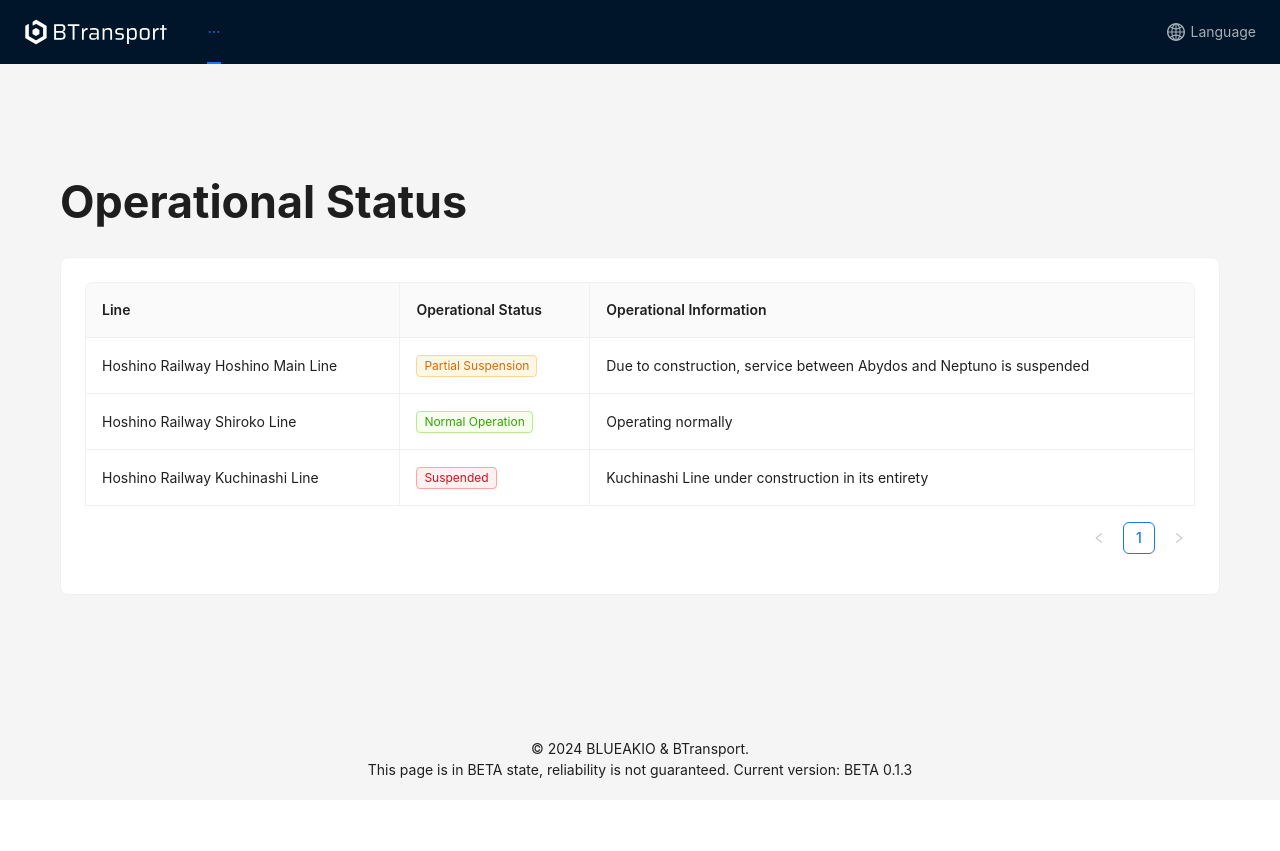
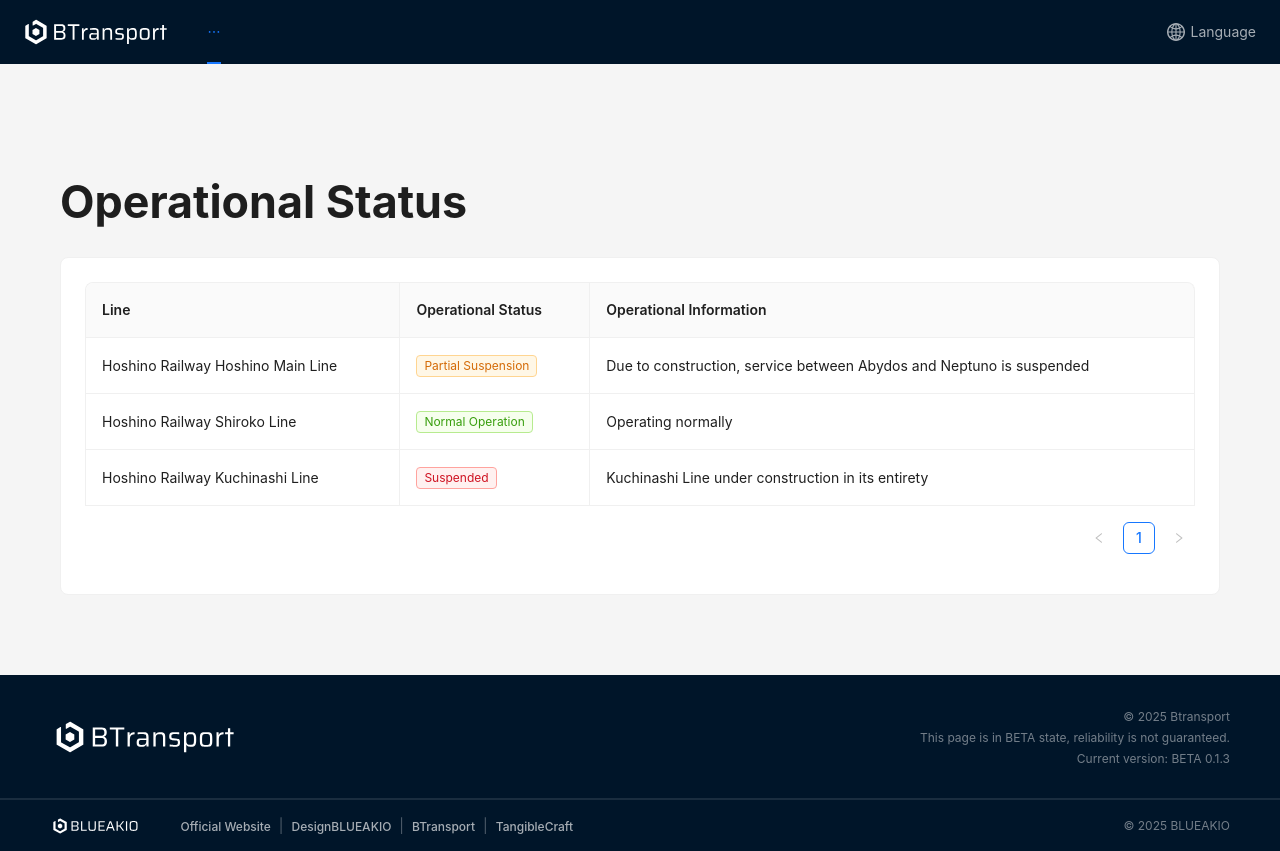
Before and after one commit to BLUEAKIO/Btransport-Website-archive, a React (Vite) app in the folder website/: page /train_info in a window 1280 px wide. Before the commit the page ends 800 px from the top, so only its background shows below. Built offline with nearby package versions, Linux system fonts and the light colour scheme.

Commit message:
大幅修改页脚

```diff
--- a/website/src/components/Footer.jsx
+++ b/website/src/components/Footer.jsx
@@ -1,17 +1,185 @@
 import React from 'react';
-import { Layout } from 'antd';
+import { Layout, Row, Col, Space } from 'antd';
 import { useTranslation } from 'react-i18next';
+import Logo from '../assets/logo.svg';
+import BLUEAKIOLogo from '../assets/BLUEAKIO-Logo-White.svg';
+import styled from 'styled-components';
 
 const { Footer } = Layout;
+
+const ResponsiveRow = styled(Row)`
+  @media screen and (max-width: 768px) {
+    flex-direction: column;
+    gap: 15px;
+    text-align: center;
+  }
+`;
+
+const RightAlignedCol = styled(Col)`
+  text-align: right;
+  @media screen and (max-width: 768px) {
+    text-align: center;
+  }
+`;
+
+const BottomSection = styled.div`
+  padding: 15px 50px;
+  background-color: #001529;
+  border-top: 1px solid rgba(255,255,255,0.1);
+`;
+
+const BottomRow = styled(Row)`
+  @media screen and (max-width: 768px) {
+    flex-direction: column;
+    align-items: center;
+    gap: 15px;
+  }
+`;
+
+const BottomCol = styled(Col)`
+  display: flex;
+  justify-content: ${props => props.align || 'flex-start'};
+  flex: ${props => props.flex || 'none'};
+  margin-left: ${props => props.marginLeft || '0'};
+
+  @media screen and (max-width: 768px) {
+    justify-content: center;
+    margin-left: 0;
+    width: 100%;
+  }
+`;
+
+const LinkSpace = styled(Space)`
+  display: flex;
+  justify-content: flex-start;
+  flex-wrap: wrap;
+  gap: 8px !important; // 统一设置间距
+
+  .ant-space-item {
+    margin-right: 0 !important; // 覆盖 Space 默认的 margin
+  }
+
+  @media screen and (max-width: 768px) {
+    justify-content: center;
+    gap: 4px !important;
+  }
+`;
 
 const AppFooter = () => {
   const { t } = useTranslation();
 
   return (
-    <Footer style={{ textAlign: 'center', padding: '20px' }}>
-      {t('footer.copyright')}
-      <br />
-      {t('footer.beta')}
+    <Footer style={{
+      background: '#001529',
+      color: 'rgba(255, 255, 255, 0.65)',
+      padding: '0',
+      marginTop: '40px',
+      fontSize: '14px'
+    }}>
+      {/* 顶部主导航 */}
+      {/*<div style={{
+        padding: '40px 50px',
+        backgroundColor: '#001529',
+        borderBottom: '1px solid rgba(255, 255, 255, 0.1)'
+      }}>
+        <Row gutter={[48, 32]} justify="start">
+          <Col xs={24} sm={12} md={6} lg={4}>
+            <h4 style={{
+              color: '#fff',
+              marginBottom: '20px',
+              fontWeight: 'bold',
+              fontSize: '14px'
+            }}>{t('footer.travelInfo')}</h4>
+            <ul style={{
+              listStyle: 'none',
+              padding: 0,
+              lineHeight: '2'
+            }}>
+              <li><a href="/train_info" style={{ color: 'rgba(255, 255, 255, 0.65)' }}>{t('footer.trainInfo')}</a></li>
+              <li><a href="/schedule" style={{ color: 'rgba(255, 255, 255, 0.65)' }}>{t('footer.schedule')}</a></li>
+              <li><a href="/stations" style={{ color: 'rgba(255, 255, 255, 0.65)' }}>{t('footer.stations')}</a></li>
+              <li><a href="/fares" style={{ color: 'rgba(255, 255, 255, 0.65)' }}>{t('footer.fares')}</a></li>
+            </ul>
+          </Col>
+          <Col xs={24} sm={12} md={6} lg={4}>
+            <h4 style={{ color: '#fff', marginBottom: '20px', fontWeight: 'bold' }}>{t('footer.services')}</h4>
+            <ul style={{ listStyle: 'none', padding: 0, lineHeight: '2' }}>
+              <li><a href="/cards">{t('footer.transitCards')}</a></li>
+              <li><a href="/passes">{t('footer.passes')}</a></li>
+              <li><a href="/reservations">{t('footer.reservations')}</a></li>
+            </ul>
+          </Col>
+          <Col xs={24} sm={12} md={6} lg={4}>
+            <h4 style={{ color: '#fff', marginBottom: '20px', fontWeight: 'bold' }}>{t('footer.company')}</h4>
+            <ul style={{ listStyle: 'none', padding: 0, lineHeight: '2' }}>
+              <li><a href="/about">{t('footer.aboutUs')}</a></li>
+              <li><a href="/news">{t('footer.news')}</a></li>
+              <li><a href="/sustainability">{t('footer.sustainability')}</a></li>
+            </ul>
+          </Col>
+        </Row>
+      </div>*/}
+
+      {/* 中部公司信息 */}
+      <div style={{
+        padding: '30px 50px',
+        backgroundColor: '#001529',
+        borderBottom: '1px solid rgba(255, 255, 255, 0.1)'
+      }}>
+        <ResponsiveRow justify="space-between" align="middle">
+          <Col>
+            <img
+              src={Logo}
+              alt="Btransport"
+              style={{
+                height: '40px',
+                display: 'block',
+                marginBottom: 0,
+                verticalAlign: 'middle'
+              }}
+            />
+          </Col>
+          <RightAlignedCol>
+            <span style={{
+              color: 'rgba(255,255,255,0.45)',
+              fontSize: '12px'
+            }}>© {new Date().getFullYear()} Btransport<br />{t('footer.beta')}<br />{t('footer.version')}</span>
+          </RightAlignedCol>
+        </ResponsiveRow>
+      </div>
+
+      {/* 底部链接和版权 */}
+      <BottomSection>
+        <BottomRow justify="space-between" align="middle">
+          <BottomCol>
+            <img
+              src={BLUEAKIOLogo}
+              alt="Btransport"
+              style={{ height: '20px' }}
+            />
+          </BottomCol>
+          <BottomCol flex="auto" marginLeft="40px">
+            <LinkSpace
+              wrap
+              split={
+                <span style={{
+                  color: 'rgba(255,255,255,0.3)',
+                  display: 'inline-flex',
+                  alignItems: 'center'
+                }}>|</span>
+              }
+            >
+              <a href="https://www.blueakio.com" style={{fontSize: "12px"}}>{t("BLUEAKIO.website")}</a>
+              <a href="https://design.blueakio.com" style={{fontSize: "12px"}}>{t("BLUEAKIO.DesignBLUEAKIO")}</a>
+              <a href="https://transport.blueakio.com" style={{fontSize: "12px"}}>{t("BLUEAKIO.BTransport")}</a>
+              <a href="https://tc.blueakio.com" style={{fontSize: "12px"}}>{t("BLUEAKIO.TangibleCraft")}</a>
+            </LinkSpace>
+          </BottomCol>
+          <BottomCol>
+            <span style={{color: 'rgba(255,255,255,0.45)', fontSize: '12px'}}>© {new Date().getFullYear()} BLUEAKIO</span>
+          </BottomCol>
+        </BottomRow>
+      </BottomSection>
     </Footer>
   );
 };
--- a/website/src/i18n/en.json
+++ b/website/src/i18n/en.json
@@ -29,8 +29,8 @@
     "language": "Language"
   },
   "footer": {
-    "copyright": "© 2024 BLUEAKIO & BTransport.",
-    "beta": "This page is in BETA state, reliability is not guaranteed. Current version: BETA 0.1.3"
+    "beta": "This page is in BETA state, reliability is not guaranteed.",
+    "version": "Current version: BETA 0.1.3"
   },
   "notFound": {
     "company": "Company not found",
@@ -59,5 +59,11 @@
     "partialSuspension": "Partial Suspension",
     "termination": "Termination",
     "suspended": "Suspended"
+  },
+  "BLUEAKIO": {
+    "website": "Official Website",
+    "DesignBLUEAKIO": "DesignBLUEAKIO",
+    "BTransport": "BTransport",
+    "TangibleCraft": "TangibleCraft"
   }
 }
--- a/website/src/i18n/zh-CN.json
+++ b/website/src/i18n/zh-CN.json
@@ -29,8 +29,8 @@
     "language": "语言"
   },
   "footer": {
-    "copyright": "© 2024 BLUEAKIO & BTransport.",
-    "beta": "页面处于 BETA 状态，不保证可靠性。当前版本：BETA 0.1.3"
+    "beta": "页面处于 BETA 状态，不保证可靠性",
+    "version": "当前版本：BETA 0.1.3"
   },
   "notFound": {
     "company": "公司未找到",
@@ -59,5 +59,11 @@
     "partialSuspension": "部分停运",
     "termination": "直通运转终止",
     "suspended": "停止运行"
+  },
+  "BLUEAKIO": {
+    "website": "官方网站",
+    "DesignBLUEAKIO": "DesignBLUEAKIO",
+    "BTransport": "BTransport",
+    "TangibleCraft": "堂瞰工艺"
   }
 }
--- a/website/src/i18n/zh-HK.json
+++ b/website/src/i18n/zh-HK.json
@@ -2,7 +2,7 @@
   "home": {
     "title": "首頁",
     "welcome": "歡迎來到 BTransport",
-    "company": "加入的公司列表"
+    "company": "加入的公司名單"
   },
   "lines": {
     "title": "線路",
@@ -29,8 +29,8 @@
     "language": "語言"
   },
   "footer": {
-    "copyright": "© 2024 BLUEAKIO & BTransport.",
-    "beta": "頁面處於 BETA 狀態，不保證可靠性。目前版本：BETA 0.1.3"
+    "beta": "頁面處於 BETA 狀態，不保證可靠度",
+    "version": "目前版本：BETA 0.1.3"
   },
   "notFound": {
     "company": "公司未找到",
@@ -59,5 +59,11 @@
     "partialSuspension": "部分停駛",
     "termination": "直通運轉終止",
     "suspended": "停止運作"
+  },
+  "BLUEAKIO": {
+    "website": "官方網站",
+    "DesignBLUEAKIO": "DesignBLUEAKIO",
+    "BTransport": "BTransport",
+    "TangibleCraft": "堂瞰工藝"
   }
 }
--- a/website/src/index.css
+++ b/website/src/index.css
@@ -47,6 +47,7 @@ body {
   width: 100%; /* 宽度占满父容器 */
   max-width: 100%; /* 最大宽度为100% */
   margin: 0 auto; /* 居中显示 */
+  margin-bottom: 40px; /* 添加下边距 */
 }
 
 h1 {
@@ -125,3 +126,12 @@ button:focus-visible {
     max-width: 1200px; /* 最大宽度为1200px，避免内容过宽 */
   }
 }
+
+.ant-layout-footer a {
+  color: rgba(255, 255, 255, 0.65) !important;
+  transition: color 0.3s;
+}
+
+.ant-layout-footer a:hover {
+  color: #fff !important;
+}
```
Also changed, not shown: website/src/assets/BLUEAKIO-Logo-White.svg (added), website/src/assets/BLUEAKIO-Logo.svg (added).
